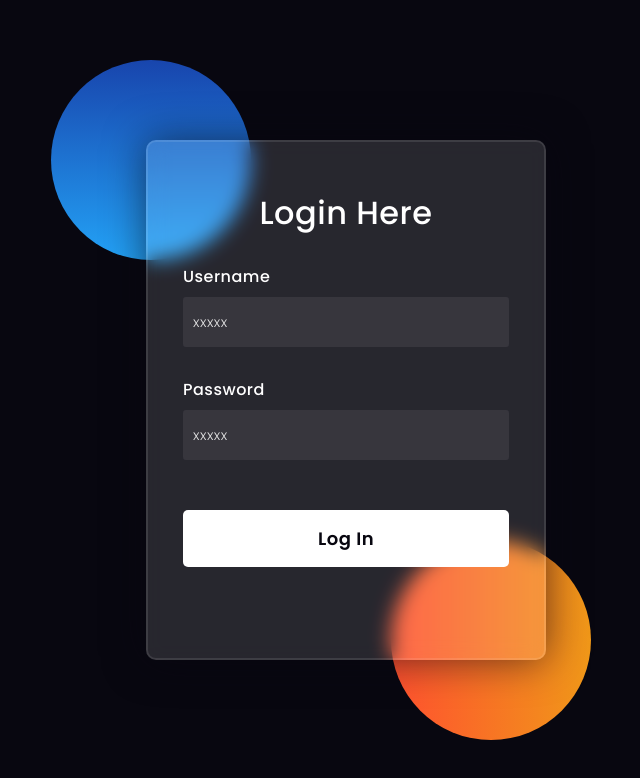
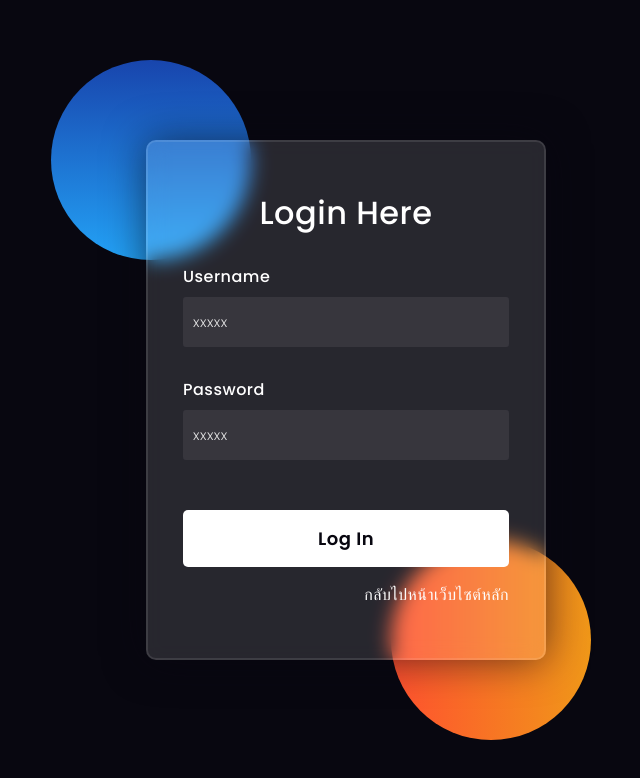
Before and after one commit to cceasyweb/cceasyweb, a plain HTML site: page index.html in a window 1280 px wide. Shown: the whole page, without its empty margins (294-934 px from the left). Drawn offline with Linux system fonts and the light colour scheme.

Commit message:
Update index.html

```diff
--- a/index.html
+++ b/index.html
@@ -3,7 +3,7 @@
 
 <head>
     <!-- Design by foolishdeveloper.com -->
-    <title>login</title>
+    <title>Glassmorphism login Form Tutorial in html css</title>
 
     <link rel="preconnect" href="https://fonts.gstatic.com">
     <link rel="stylesheet" href="https://cdnjs.cloudflare.com/ajax/libs/font-awesome/5.15.4/css/all.min.css">
@@ -144,6 +144,20 @@
         .social i {
             margin-right: 4px;
         }
+
+        .container {
+            text-align: right;
+            margin-top: 15px;
+        }
+
+        .container a {
+            text-decoration: none;
+            color: #fdfdfd;
+        }
+
+        .container a:hover {
+            text-decoration: underline;
+        }
     </style>
 </head>
 
@@ -162,7 +176,9 @@
         <input type="password" placeholder="xxxxx" id="password">
 
         <button>Log In</button>
-
+        <div class="container">
+            <a href="https://www.cceasyweb.com/">กลับไปหน้าเว็บไซต์หลัก</a>
+        </div>
     </form>
 </body>
 
```
